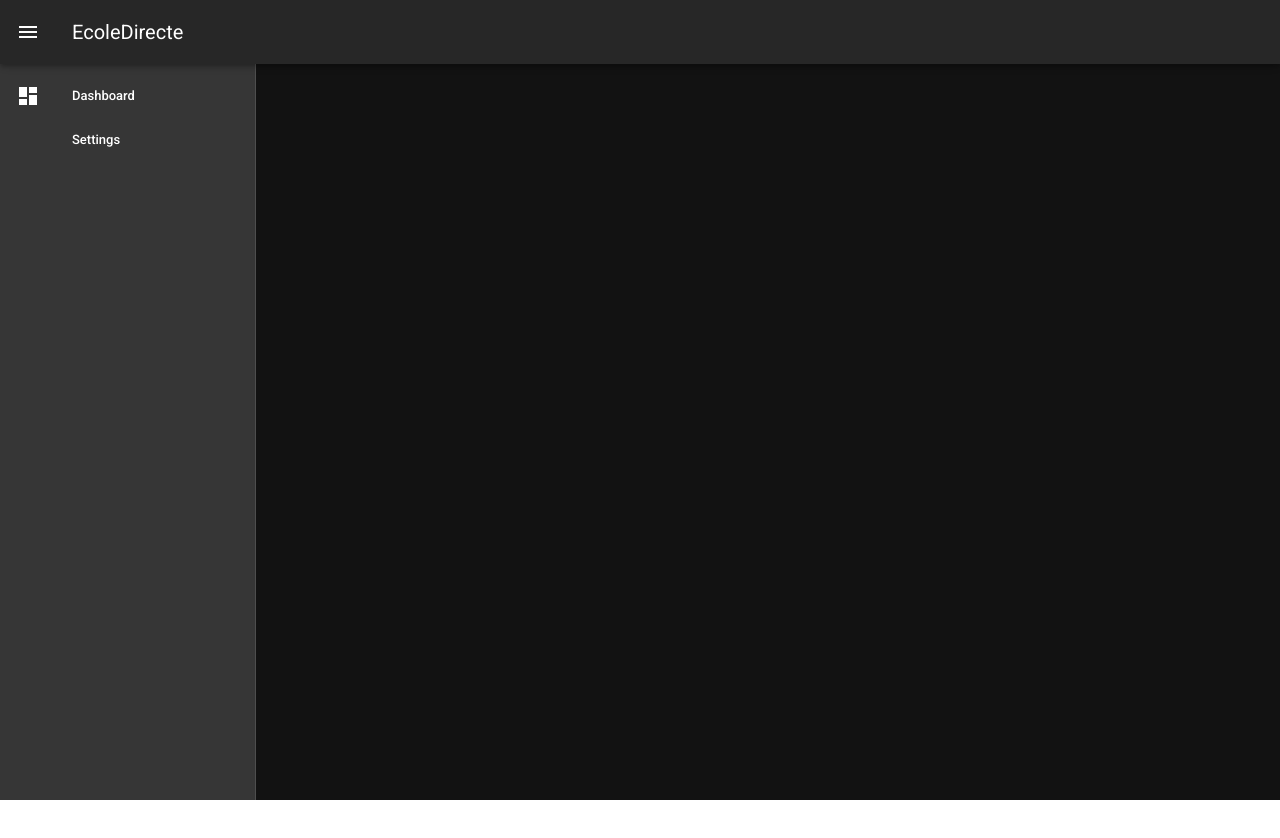
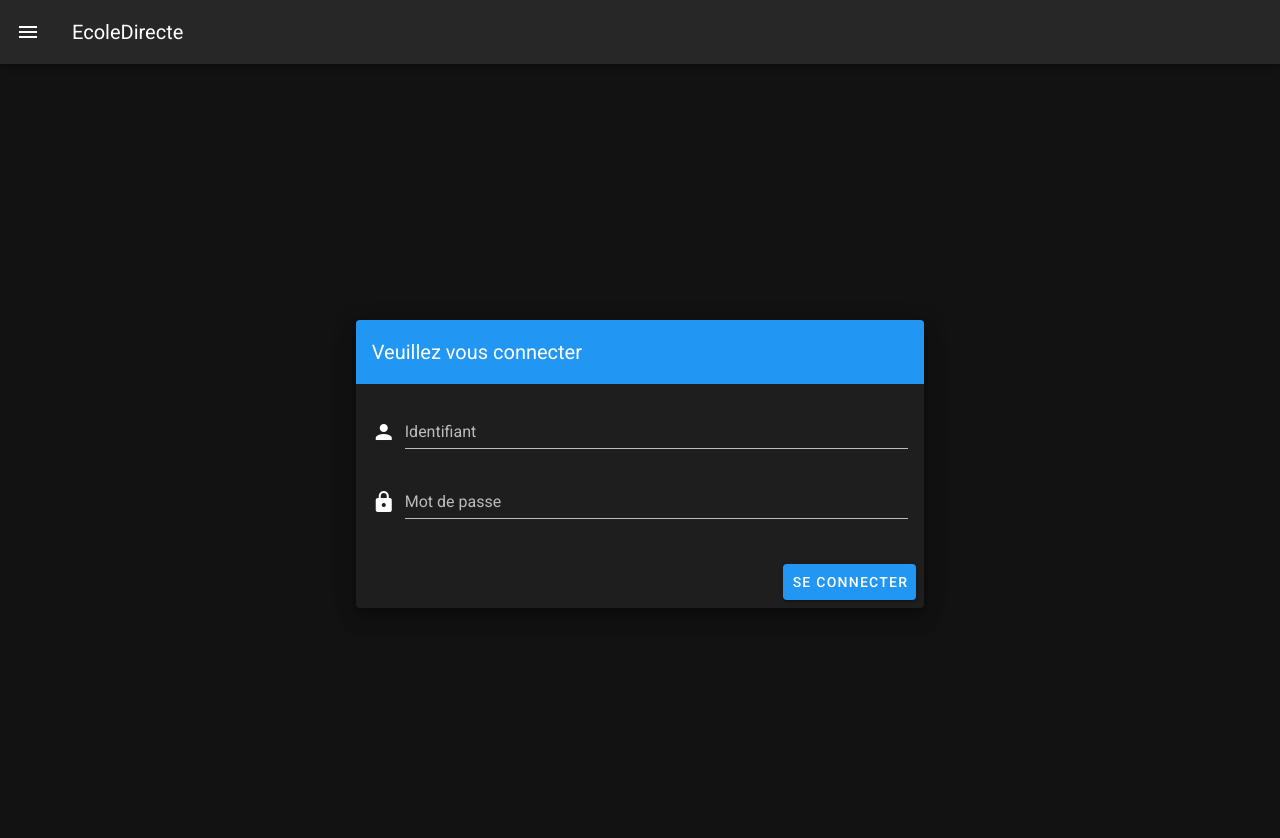
Before and after one commit to vlourme/edclient, a Vue app: page /authentication in a window 1280 px wide. Shown: the top 838 px of the page. Before the commit the page ends 800 px from the top, so only its background shows below. Built offline with nearby package versions, Linux system fonts and the light colour scheme.

Commit message:
project(store+view): initial authentication system
Signed-off-by: Victor Lourme <victor.lourme@icloud.com>

```diff
--- a/src/App.vue
+++ b/src/App.vue
@@ -5,7 +5,7 @@
       app
       clipped
     >
-      <v-list dense>
+      <v-list rounded>
         <v-list-item link>
           <v-list-item-action>
             <v-icon>mdi-view-dashboard</v-icon>
@@ -16,7 +16,7 @@
         </v-list-item>
         <v-list-item link>
           <v-list-item-action>
-            <v-icon>mdi-settings</v-icon>
+            <v-icon>mdi-cog</v-icon>
           </v-list-item-action>
           <v-list-item-content>
             <v-list-item-title>Settings</v-list-item-title>
@@ -38,3 +38,13 @@
     </v-content>
   </v-app>
 </template>
+
+<script>
+export default {
+  data: () => {
+    return {
+      drawer: false
+    }
+  }
+}
+</script>
--- a/src/router/index.js
+++ b/src/router/index.js
@@ -1,29 +1,49 @@
 import Vue from 'vue'
 import VueRouter from 'vue-router'
-import Home from '../views/Home.vue'
+import Dashboard from '../views/Dashboard.vue'
+import store from '../store/index'
 
+// Enable router
 Vue.use(VueRouter)
 
-  const routes = [
+// Routes
+const routes = [
   {
     path: '/',
-    name: 'Home',
-    component: Home
+    name: 'Dashboard',
+    component: Dashboard
   },
   {
-    path: '/about',
-    name: 'About',
-    // route level code-splitting
-    // this generates a separate chunk (about.[hash].js) for this route
-    // which is lazy-loaded when the route is visited.
-    component: () => import(/* webpackChunkName: "about" */ '../views/About.vue')
+    path: '/authentication',
+    name: 'Authentication',
+    component: () => import('../views/Authentication.vue')
   }
 ]
 
+// Router settings
 const router = new VueRouter({
   mode: 'history',
   base: process.env.BASE_URL,
   routes
 })
 
+console.log("[Router] isLogged:", store.getters.isLogged)
+
+// Routing guard
+router.beforeEach((to, from, next) => {
+  // Checking if already logged
+  if (to.name === 'Authentication' && store.getters.isLogged) {
+    console.log('[Router] Already logged, forcing Dashboard.');
+    next({ name: 'Dashboard' });
+  }
+
+  // Redirect to authentication page if not logged
+  if (to.name !== 'Authentication' && !store.getters.isLogged) {
+    next({ name: 'Authentication' });
+  }
+
+  // Allow continue
+  next();
+})
+
 export default router
--- a/src/store/index.js
+++ b/src/store/index.js
@@ -1,15 +1,15 @@
-import Vue from 'vue'
+import Vue from 'vue';
 import Vuex from 'vuex'
+import VuexPersistence from 'vuex-persist'
+import userStore from './module/userStore'
 
-Vue.use(Vuex)
+// Enable usage of Vuex
+Vue.use(Vuex);
 
+// Export our store
 export default new Vuex.Store({
-  state: {
+  modules: {
+    user: userStore
   },
-  mutations: {
-  },
-  actions: {
-  },
-  modules: {
-  }
+  plugins: [new VuexPersistence().plugin]
 })
--- /dev/null
+++ b/src/store/module/userStore.js
@@ -0,0 +1,79 @@
+import axios from 'axios';
+
+export default {
+    state: {
+        username: '',
+        password: '',
+        token: '',
+        firstName: '',
+        lastName: ''
+    },
+    mutations: {
+        SET_CREDENTIALS: (state, [username, password, token]) => {
+            state.username = username;
+            state.password = password;
+            state.token = token;
+        },
+        SET_PROFILE: (state, [firstName, lastName]) => {
+            state.firstName = firstName;
+            state.lastName = lastName;
+        }
+    },
+    getters: {
+        profile: state => {
+            return {
+                'firstName': state.firstName,
+                'lastName': state.lastName
+            }
+        },
+        isLogged: state => (state.username != "" || state.password != "")
+    },
+    actions: {
+        /**
+         * Authentication method
+         */
+        async auth(context, [username, password]) {
+            // Authenticating
+            const response = await axios.post(
+                "https://api.ecoledirecte.com/v3/login.awp",
+                `data={"identifiant":"${username}","motdepasse":"${password}"}`,
+                {
+                    headers: {
+                        "Content-Type": "application/x-www-form-urlencoded"
+                    }
+                }
+            );
+
+            // Checking for error
+            if (response.data.code !== 200) {
+                console.log(`[Login] Authentication failed with code: ${response.data.code}`);
+
+                // Return formatted error
+                return {
+                    status: false,
+                    message: response.data.message
+                };
+            }
+
+            console.log('[Login] Authentication success.');
+
+            // Store credentials
+            context.commit('SET_CREDENTIALS', [
+                username,
+                password,
+                response.data.token
+            ]);
+
+            // Storing profil data
+            context.commit('SET_PROFILE', [
+                response.data.data.accounts[0].prenom,
+                response.data.data.accounts[0].nom
+            ]);
+
+            return {
+                status: true
+            };
+        }
+    },
+
+}
--- /dev/null
+++ b/src/views/Authentication.vue
@@ -0,0 +1,112 @@
+<template>
+  <v-app id="login">
+    <!-- Loading Overlay -->
+    <v-overlay :value="overlay">
+      <v-progress-circular indeterminate size="64"></v-progress-circular>
+    </v-overlay>
+
+    <!-- Message Snackbar -->
+    <v-snackbar :timeout="3000" v-model="snackbar">{{ text }}</v-snackbar>
+
+    <!-- Content -->
+    <v-container class="fill-height">
+      <v-row align="center" justify="center">
+        <v-col md="10" sm="12" lg="6">
+          <v-card class="elevation-12">
+            <v-toolbar color="primary" dark flat>
+              <v-toolbar-title>Veuillez vous connecter</v-toolbar-title>
+            </v-toolbar>
+            <v-card-text>
+              <v-form>
+                <v-text-field
+                  label="Identifiant"
+                  name="login"
+                  prepend-icon="mdi-account"
+                  v-model="username"
+                  type="text"
+                ></v-text-field>
+
+                <v-text-field
+                  id="password"
+                  label="Mot de passe"
+                  name="password"
+                  prepend-icon="mdi-lock"
+                  v-model="password"
+                  type="password"
+                  @keyup.enter="login"
+                ></v-text-field>
+              </v-form>
+            </v-card-text>
+            <v-card-actions>
+              <v-spacer></v-spacer>
+              <v-btn color="primary" @click="login">Se connecter</v-btn>
+            </v-card-actions>
+          </v-card>
+        </v-col>
+      </v-row>
+    </v-container>
+  </v-app>
+</template>
+
+<script>
+//import axios from "axios";
+import { mapActions } from "vuex";
+
+export default {
+  data: () => {
+    return {
+      overlay: false,
+      snackbar: false,
+      text: "",
+      username: "",
+      password: ""
+    };
+  },
+  methods: {
+    ...mapActions(["auth"]),
+
+    /**
+     * Login method
+     */
+    async login() {
+      // Initializing
+      console.log(`[Login] Testing connection with username: ${this.username}`);
+
+      // Checking before testing
+      if (!this.username || !this.password) {
+        console.log("[Login] Aborting, username/password are not filled.");
+
+        // Push to snackbar
+        this.snackbar = true;
+        this.text = "Les champs ne sont pas remplis.";
+        return;
+      }
+
+      // Enabling overlay
+      this.overlay = true;
+
+      // Authenticate
+      const response = await this.auth([this.username, this.password]);
+
+      // Disable overlay
+      this.overlay = false;
+
+      // Checking response
+      if (!response.status) {
+        // Push to snackbar
+        this.snackbar = true;
+        this.text = response.message;
+
+        return;
+      }
+
+      // Push to snackbar
+      this.snackbar = true;
+      this.text = "Connexion réussie. Redirection...";
+
+      // Redirect
+      this.$router.push("/");
+    }
+  }
+};
+</script>
--- /dev/null
+++ b/src/views/Dashboard.vue
@@ -0,0 +1,15 @@
+<template>
+  <div class="dashboard">
+    <h1>{{ profile }}</h1>
+  </div>
+</template>
+
+<script>
+import { mapGetters } from "vuex";
+
+export default {
+  computed: {
+    ...mapGetters(["profile"])
+  }
+};
+</script>
```
